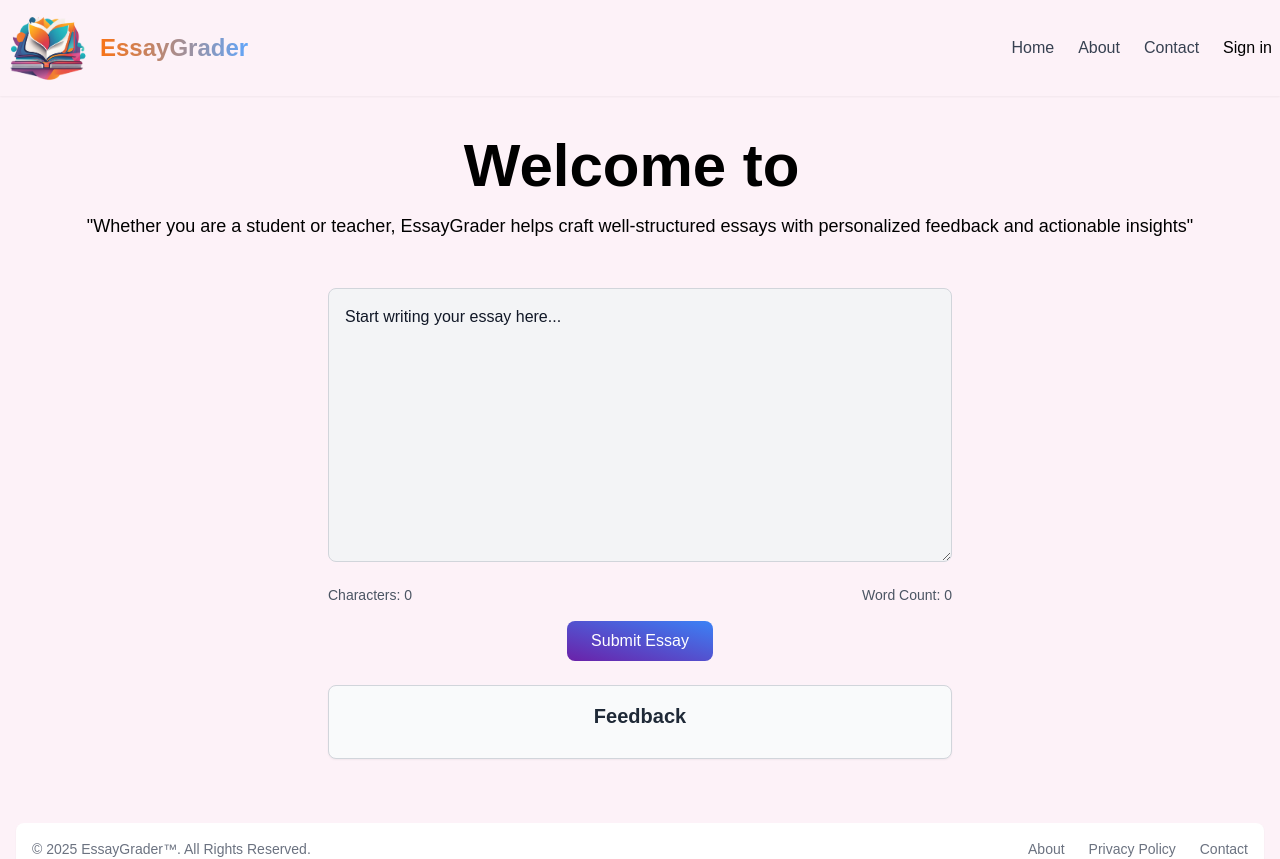
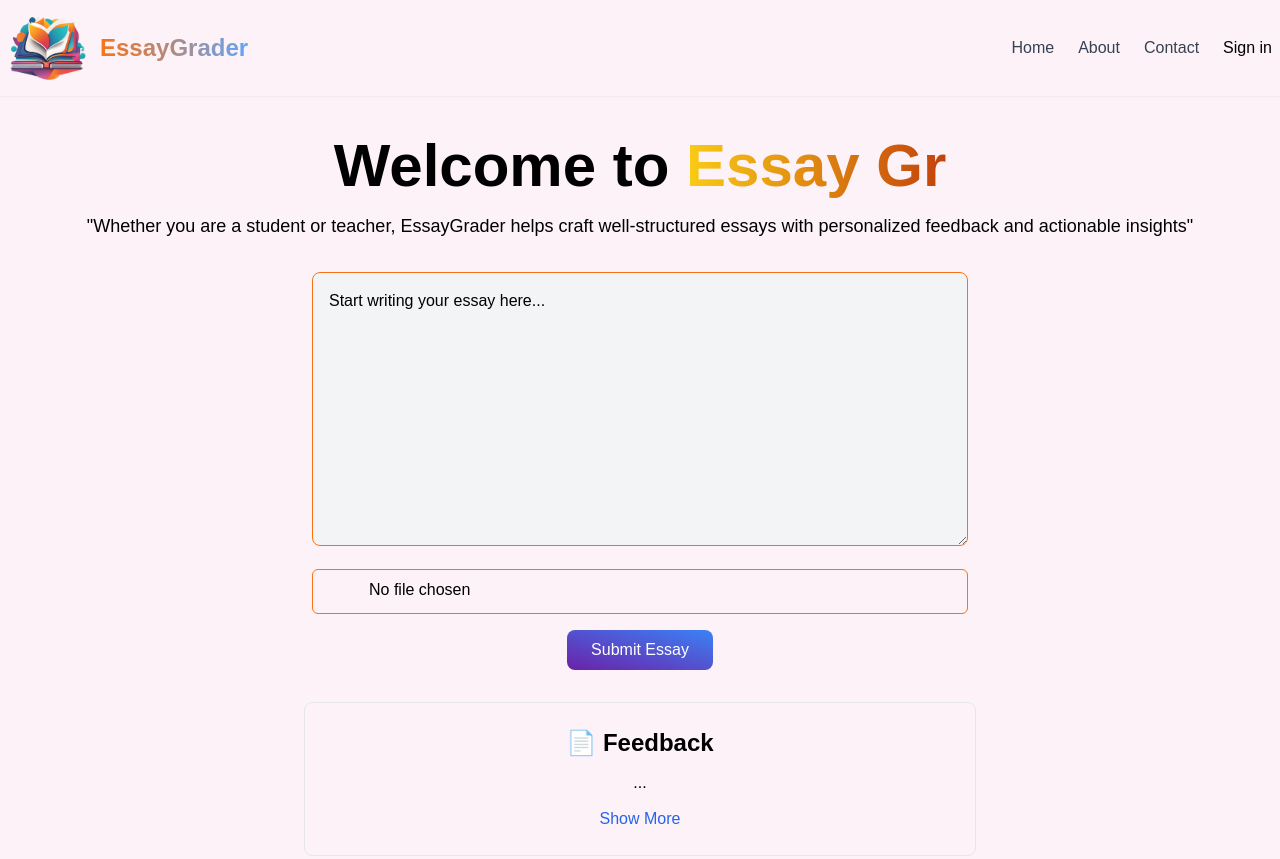
Before and after one commit to shribreeze/EssayGrader, a Next.js app: page / in a window 1280 px wide. Shown: the top 859 px of the page. Built offline with nearby package versions, Linux system fonts and the light colour scheme; no server answers.

Commit message:
drag and drop added

```diff
--- a/app/components/TextArea.js
+++ b/app/components/TextArea.js
@@ -1,41 +1,108 @@
 "use client";
 
-import React, { useState } from "react";
+import React, { useState, useEffect } from "react";
+import mammoth from "mammoth";
+import { pdfjs } from "react-pdf";
 
 export default function TextArea() {
   const [essay, setEssay] = useState("");
   const [result, setResult] = useState("");
   const [loading, setLoading] = useState(false);
+  const [showDetails, setShowDetails] = useState(false);
+  const [dragging, setDragging] = useState(false);
 
-  const handleChange = (e) => {
-    setEssay(e.target.value);
+  useEffect(() => {
+    const handleDragOver = (e) => {
+      e.preventDefault();
+      setDragging(true);
     };
 
-  const essayWordCount = essay.split(/\s+/).filter((word) => word !== "").length;
+    const handleDragLeave = (e) => {
+      if (e.relatedTarget === null) {
+        setDragging(false);
+      }
+    };
+
+    const handleDrop = (e) => {
+      e.preventDefault();
+      setDragging(false);
+      const file = e.dataTransfer.files[0];
+      if (file) handleFileUpload({ target: { files: [file] } });
+    };
+
+    window.addEventListener("dragover", handleDragOver);
+    window.addEventListener("dragleave", handleDragLeave);
+    window.addEventListener("drop", handleDrop);
+
+    return () => {
+      window.removeEventListener("dragover", handleDragOver);
+      window.removeEventListener("dragleave", handleDragLeave);
+      window.removeEventListener("drop", handleDrop);
+    };
+  }, []);
+
+  const handleChange = (e) => setEssay(e.target.value);
+
+  const handleFileUpload = async (e) => {
+    const file = e.target.files[0];
+    if (!file) return;
+
+    if (file.type === "application/pdf") {
+      extractTextFromPDF(file);
+    } else if (file.type === "application/vnd.openxmlformats-officedocument.wordprocessingml.document") {
+      extractTextFromDOCX(file);
+    } else {
+      alert("Please upload a valid PDF or DOCX file.");
+    }
+  };
+
+  const extractTextFromPDF = async (file) => {
+    const reader = new FileReader();
+    reader.readAsArrayBuffer(file);
+    reader.onload = async () => {
+      const typedArray = new Uint8Array(reader.result);
+      const pdf = await pdfjs.getDocument(typedArray).promise;
+      let text = "";
+      for (let i = 1; i <= pdf.numPages; i++) {
+        const page = await pdf.getPage(i);
+        const content = await page.getTextContent();
+        text += content.items.map((item) => item.str).join(" ") + "\n";
+      }
+      setEssay(text);
+    };
+  };
+
+  const extractTextFromDOCX = async (file) => {
+    const reader = new FileReader();
+    reader.readAsArrayBuffer(file);
+    reader.onload = async () => {
+      const buffer = reader.result;
+      const { value } = await mammoth.extractRawText({ arrayBuffer: buffer });
+      setEssay(value);
+    };
+  };
 
   const handleSubmit = async (e) => {
     e.preventDefault();
     setLoading(true);
     setResult("");
+    const prompt = `Analyze the essay based on clarity, argument strength, grammar, structure, and creativity:\n\n${essay}`;
+
     try {
       const res = await fetch("/api/gemini", {
         method: "POST",
         headers: { "Content-Type": "application/json" },
-        body: JSON.stringify({ essay }),
+        body: JSON.stringify({ essay: prompt }),
       });
 
       if (!res.ok) {
-        console.error("❌ Error from API:", res.status, await res.text());
         setResult("Something went wrong. Please try again.");
         return;
       }
 
       const data = await res.json();
-
-      const generatedText = data.candidates?.[0]?.content?.parts?.[0]?.text || "No response from AI.";
-      setResult(generatedText);
+      setResult(data.candidates?.[0]?.content?.parts?.[0]?.text || "No response from AI.");
     } catch (error) {
-      console.error("❌ Error:", error);
       setResult("An error occurred while generating the response.");
     } finally {
       setLoading(false);
@@ -43,37 +110,39 @@
   };
 
   return (
-    <div className="max-w-2xl mx-auto p-6">
+    <div className="relative flex flex-col items-center justify-center">
+      {dragging && (
+        <div className="fixed inset-0 bg-gray-900 bg-opacity-50 flex items-center justify-center z-50">
+          <div className="p-10 border-4 border-dashed border-white text-white text-2xl font-semibold rounded-lg">
+            Drop your file here 📂
+          </div>
+        </div>
+      )}
+      <div className="w-full max-w-2xl p-2 rounded-lg">
         <form onSubmit={handleSubmit} className="space-y-4">
           <textarea
             id="essay"
             rows="10"
             value={essay}
             onChange={handleChange}
-          className="w-full p-4 border bg-gray-100 border-gray-300 rounded-lg text-gray-900 focus:outline-none focus:ring-2 focus:ring-orange-500 focus:border-blue-500"
+            className="w-full p-4 border text-black bg-gray-100 border-orange-500 rounded-lg"
             placeholder="Start writing your essay here..."
             required
           />
-        <div className="flex justify-between items-center">
-          <div className="text-sm text-gray-600">Characters: {essay.length}</div>
-          <div className="text-sm text-gray-600">Word Count: {essayWordCount}</div>
-        </div>
-        <button
-          type="submit"
-          className="bg-gradient-to-tr from-purple-800 to-blue-500 text-white px-6 py-2 rounded-lg hover:bg-gradient-to-bl hover:from-yellow-400 hover:to-orange-700 focus:outline-none focus:ring-4 focus:ring-blue-300"
-          disabled={loading}
-        >
+          <input type="file" accept=".pdf, .docx" onChange={handleFileUpload} className="w-full p-2 border border-orange-500 rounded-md" />
+          <button type="submit" className="bg-gradient-to-tr from-purple-800 to-blue-500 text-white px-6 py-2 rounded-lg hover:bg-gradient-to-bl hover:from-yellow-400 hover:to-orange-700 focus:outline-none focus:ring-4 focus:ring-blue-300" disabled={loading}>
             {loading ? "Submitting..." : "Submit Essay"}
           </button>
         </form>
+      </div>
 
-      <div className="text-center mt-6 p-4 bg-gray-50 border border-gray-300 rounded-lg shadow-sm">
-        <p className="text-xl font-semibold text-gray-800">Feedback</p>
-        {loading ? (
-          <div className="mt-3 text-gray-500 animate-pulse">Analyzing essay...</div>
-        ) : (
-          <p className="mt-3 text-gray-700 whitespace-pre-line">{result}</p>
-        )}
+      <div className="mt-6 p-6 border rounded-lg w-full max-w-2xl">
+        <h2 className="text-2xl font-bold">📄 Feedback</h2>
+        <p className="mt-3">{result.split(".")[0]}...</p>
+        <button onClick={() => setShowDetails(!showDetails)} className="mt-3 text-blue-600 hover:underline">
+          {showDetails ? "Hide Details" : "Show More"}
+        </button>
+        {showDetails && <p className="mt-3 whitespace-pre-line">{result}</p>}
       </div>
     </div>
   );
--- a/package.json
+++ b/package.json
@@ -14,9 +14,12 @@
     "@tailwindcss/postcss": "^4.0.6",
     "autoprefixer": "^10.4.20",
     "flowbite": "^3.1.2",
+    "mammoth": "^1.9.0",
     "next": "15.1.7",
+    "pdfjs-dist": "^4.10.38",
     "react": "^19.0.0",
-    "react-dom": "^19.0.0"
+    "react-dom": "^19.0.0",
+    "react-pdf": "^9.2.1"
   },
   "devDependencies": {
     "@eslint/eslintrc": "^3",
```
Also changed, not shown: app/api/gemini/route.js (+0 -7 lines), public/feedback.png (added), 1 other file (tests, documents, lock files or other folders). Lines whose indentation alone changed are shown as unchanged.
